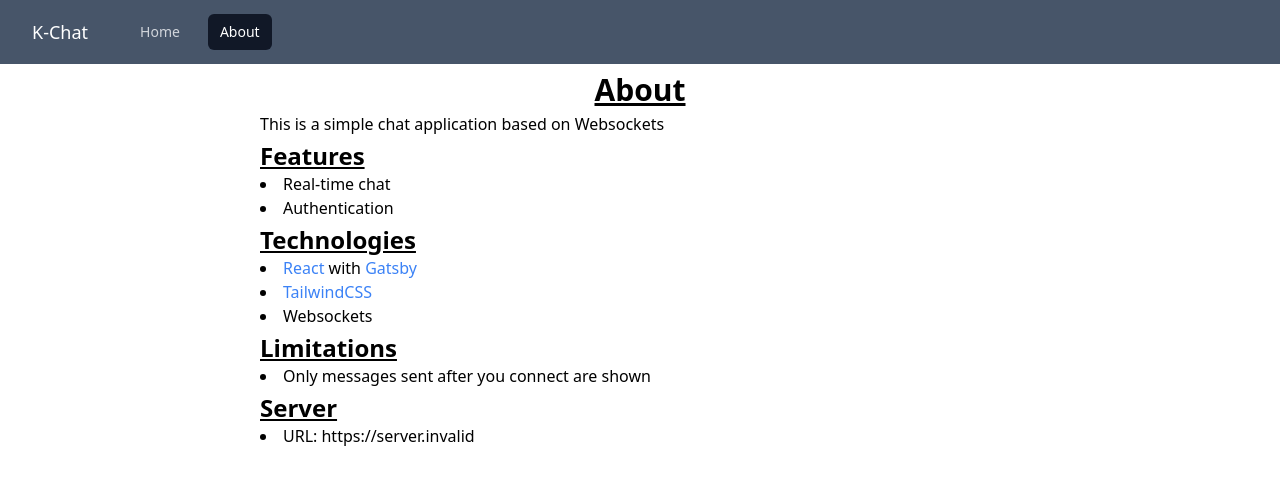
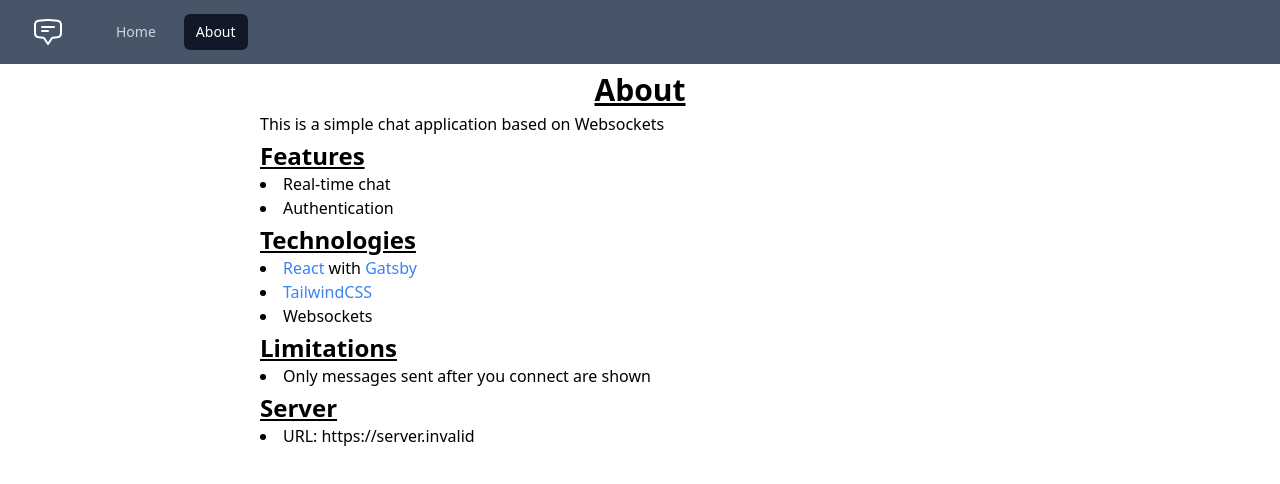
Before and after one commit to andriy-f/webchat, a Gatsby site in the folder client/: page /about in a window 1280 px wide. Built offline with nearby package versions, Linux system fonts and the light colour scheme; Gatsby itself is replaced by a stand-in of ours; no server answers.

Commit message:
main icon

```diff
--- a/client/src/features/layout/RegularMainMenu.tsx
+++ b/client/src/features/layout/RegularMainMenu.tsx
@@ -1,12 +1,13 @@
 import React from 'react'
 import NavLink from '../navigation/NavLink'
 import { mainMenuItems } from '../navigation/mainMenuItems'
+import { ChatBubbleBottomCenterTextIcon } from '@heroicons/react/24/outline'
 
 const RegularMainMenu = () => {
   return (
     <div className='flex items-center'>
       <div className='flex-shrink-0'>
-        <div className='text-white text-lg'>K-Chat</div>
+        <ChatBubbleBottomCenterTextIcon className='h-8 w-8 text-white' />
       </div>
       <div>
         <div className='ml-10 flex items-baseline space-x-4'>
```
